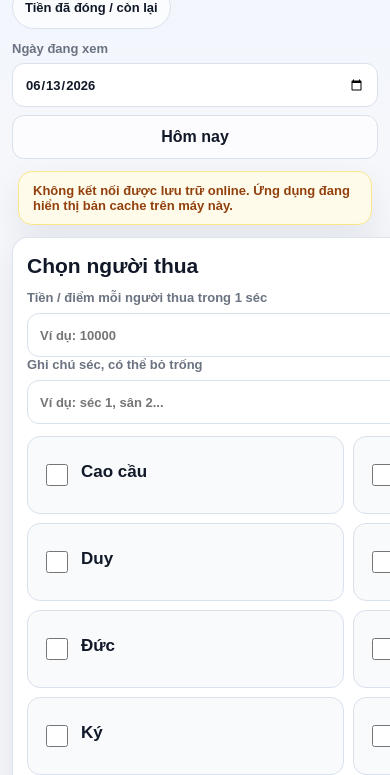
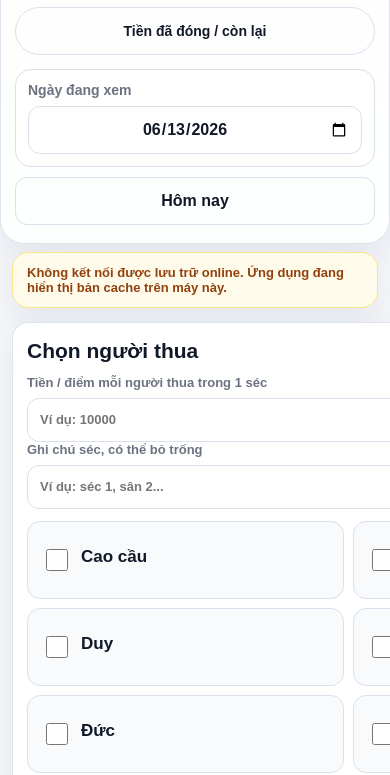
Before and after one commit to phandungmta/a, a plain HTML site: page index.html in a window 390 px wide. Shown: the part 151-926 px from the top of the page. Drawn offline with Linux system fonts and the light colour scheme.

Commit message:
Update styles.css

```diff
--- a/styles.css
+++ b/styles.css
@@ -730,3 +730,85 @@ input[type="datetime-local"]:focus {
   background: #eff6ff;
   color: #1d4ed8;
 }
+
+@media (max-width: 430px) {
+  .app-header {
+    gap: 14px;
+    padding: 20px 14px 18px;
+    background: rgba(255,255,255,.9);
+    border: 1px solid rgba(217, 225, 236, .92);
+    border-radius: 0 0 24px 24px;
+    box-shadow: var(--shadow);
+  }
+
+  h1 {
+    font-size: 34px;
+    line-height: 1.08;
+  }
+
+  .subtitle {
+    font-size: 15px;
+    line-height: 1.45;
+  }
+
+  .page-nav {
+    display: grid;
+    grid-template-columns: 1fr 1fr;
+    gap: 10px;
+    margin-top: 16px;
+  }
+
+  .page-nav .nav-link:last-child {
+    grid-column: 1 / -1;
+  }
+
+  .nav-link {
+    min-height: 48px;
+    padding: 11px 12px;
+    font-size: 14px;
+  }
+
+  .header-actions {
+    display: grid;
+    grid-template-columns: 1fr;
+    gap: 10px;
+    width: 100%;
+  }
+
+  .date-filter {
+    gap: 8px;
+    padding: 12px;
+    background: rgba(255,255,255,.95);
+    border: 1px solid var(--border);
+    border-radius: 16px;
+    box-shadow: inset 0 1px 0 rgba(255,255,255,.6);
+    font-size: 14px;
+  }
+
+  .date-filter input {
+    min-height: 48px;
+    padding: 12px;
+    text-align: center;
+    font-size: 16px;
+    font-weight: 700;
+  }
+
+  #btnToday {
+    min-height: 48px;
+    padding: 12px 14px;
+    font-size: 16px;
+  }
+
+  .sync-shell {
+    padding: 8px 12px 14px;
+  }
+
+  .sync-banner {
+    min-height: 52px;
+    display: flex;
+    align-items: center;
+    padding: 12px 14px;
+    border-radius: 16px;
+    font-size: 13px;
+  }
+}
```
